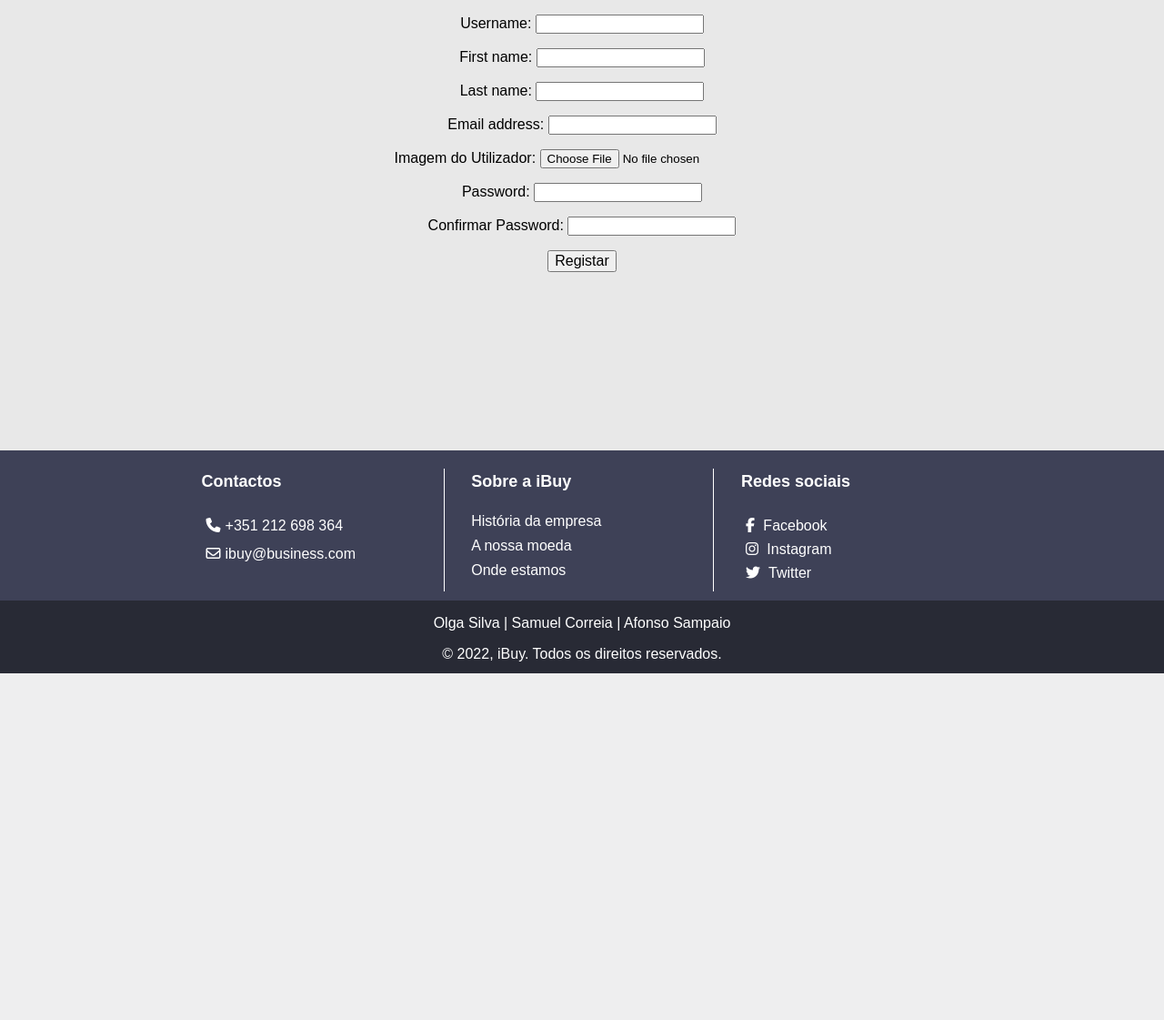
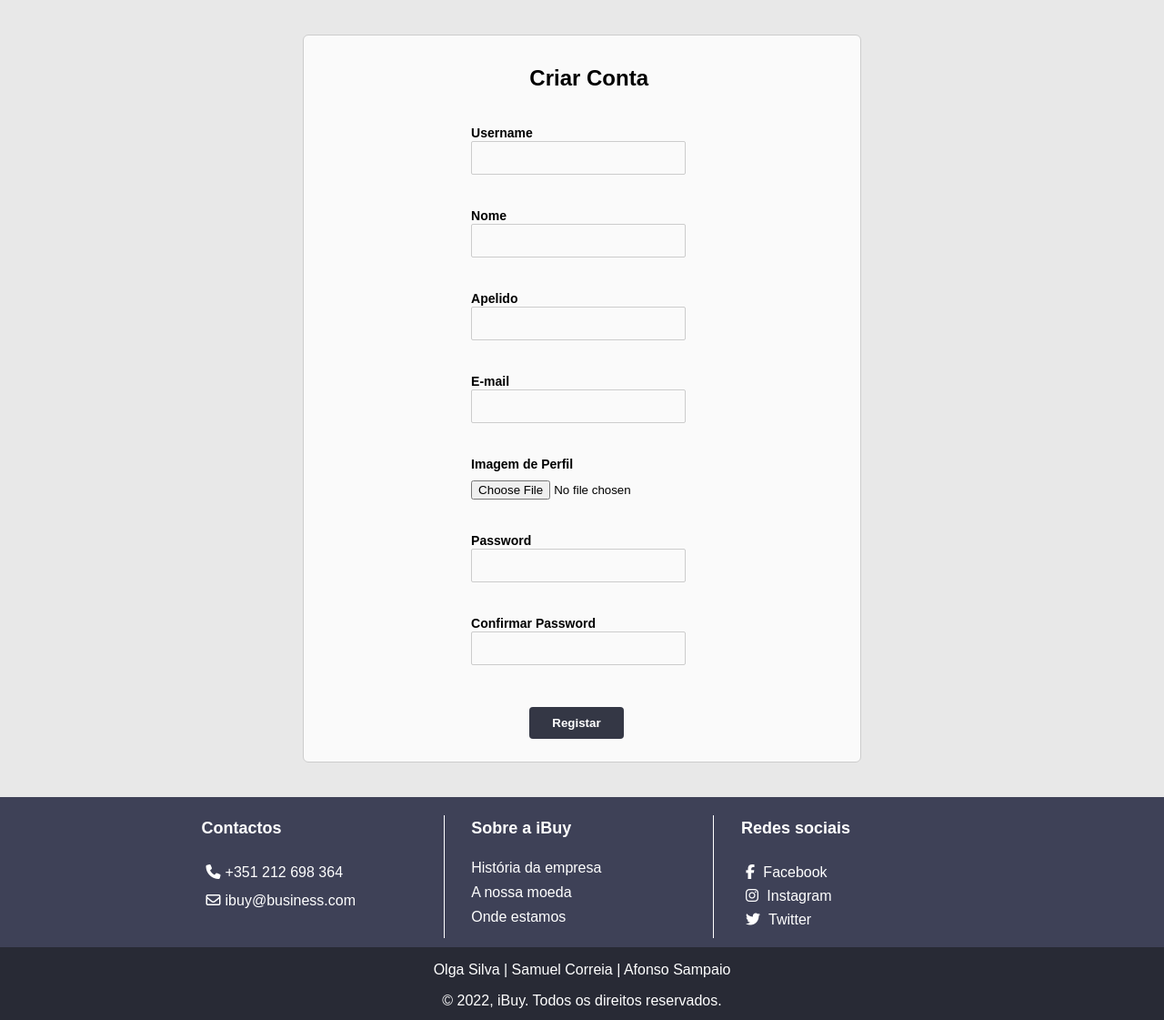
Before and after one commit to samuel0correia/ibuypr, a Django app: page /ibuy/criarconta in a window 1280 px wide. Shown: the part 60-1181 px from the top of the page at 91% size. Before the commit the page ends 800 px from the top, so only its background shows below. Run offline with Django 4.2, Linux system fonts and the light colour scheme; some libraries are stand-ins or nearby versions.

Commit message:
criarconta.html is pretty.

```diff
--- a/ibuypr/ibuy/forms.py
+++ b/ibuypr/ibuy/forms.py
@@ -37,19 +37,28 @@ class UserForm(forms.ModelForm):
             'username': None,
         }
         fields = ['username', 'first_name', 'last_name', 'email']
+        labels = {
+            'username': 'Username',
+            'first_name': 'Nome',
+            'last_name': 'Apelido',
+            'email': 'E-mail',
+        }
+        widgets = {
+            'username': forms.TextInput(attrs={'class': 'form-field'}),
+            'first_name': forms.TextInput(attrs={'class': 'form-field'}),
+            'last_name': forms.TextInput(attrs={'class': 'form-field'}),
+            'email': forms.TextInput(attrs={'class': 'form-field'}),
+        }
 
 
-class UtilizadorForm(forms.ModelForm):
-    img_utilizador = forms.ImageField(label='Imagem do Utilizador', required=False)
-    class Meta:
-        model = Utilizador
-        fields = ['img_utilizador']
+class UtilizadorForm(forms.Form):
+    img_utilizador = forms.ImageField(label='Imagem de Perfil', required=False, widget=forms.ClearableFileInput(attrs={'class': 'input-file'}))
+    # widget=forms.ClearableFileInput(attrs={'class': 'form-btn'})
 
 
 class PasswordForm(forms.Form):
-    password = forms.CharField(label='Password', widget=forms.PasswordInput())
-    cpassword = forms.CharField(label='Confirmar Password', widget=forms.PasswordInput())
-
+    password = forms.CharField(label='Password', widget=forms.PasswordInput(attrs={'class': 'form-field'}))
+    cpassword = forms.CharField(label='Confirmar Password', widget=forms.PasswordInput(attrs={'class': 'form-field'}))
 
 class ComentarioForm(forms.ModelForm):
     class Meta:
--- a/ibuypr/ibuy/static/ibuy/style.css
+++ b/ibuypr/ibuy/static/ibuy/style.css
@@ -449,6 +449,12 @@ header {
     padding-top: 2%;
     border-radius: 6px;
     background-color: #fafafa;
+    padding-left: 30%;
+
+}
+
+.login-form h2 {
+    padding-left: 15%;
 }
 
 .form-field {
@@ -462,8 +468,7 @@ header {
 }
 
 .form-field-label {
-    margin-left: -40%;
-    text-align: left !important;
+    margin-left: 0;
     font-size: 14px;
     font-weight: bold;
 }
@@ -505,7 +510,7 @@ header {
 
 .form-btn {
     cursor: pointer;
-    margin-top: 5%;
+    margin-top: 10px;
     background-color: #343745;
     color: white !important;
     padding: 10px 25px;
@@ -513,7 +518,9 @@ header {
     border: none;
     border-radius: 4px;
     font-weight: bold;
+    margin-left: 15%;
 }
+
 
 .form-btn:hover, .form-btn:active, .create-acct-btn a:hover, .create-acct-btn a:active {
     background-color: #3e4157;
@@ -525,6 +532,26 @@ header {
     margin-top: 5%;
 }
 
+.form-wrap-wide {
+    margin-left: 10%;
+    margin-right: 10%;
+    margin-top: 5%;
+    margin-bottom: 5%;
+}
+
+.input-file {
+    padding-top: 2%;
+}
+
+.form-error-msg {
+    color: #b90504;
+    margin-left: -5%;
+}
+
+.form-error-msg-wide {
+    color: #b90504;
+    margin-left: 5%;
+}
 
 
 
@@ -558,10 +585,6 @@ header {
     text-align: center;
 }
 
-form {
-    text-align: center;
-}
-
 .submit {
     font-size: 16px;
 }
--- a/ibuypr/ibuy/templates/ibuy/criarconta.html
+++ b/ibuypr/ibuy/templates/ibuy/criarconta.html
@@ -1,7 +1,7 @@
 {% extends "ibuy/index.html" %}
 {% load static %}
 
-<head>
+<head xmlns="http://www.w3.org/1999/html">
     {% block title %}
     <title>Registar</title>
     {% endblock %}
@@ -9,37 +9,39 @@
 
 <body>
 {% block content %}
-<form action="{% url 'ibuy:criarconta' %}" enctype="multipart/form-data" method="post">
+
+<section class="form-wrap-wide">
+
+<form action="{% url 'ibuy:criarconta' %}" enctype="multipart/form-data" method="post" class="login-form">
     {% csrf_token %}
-    {{ user_form.as_p }}
-    {{ utilizador_form.as_p }}
-    {{ password_form.as_p }}
+    <h2>Criar Conta</h2>
+    <br>
+
+    {% for field in user_form %}
+        <label class="form-field-label">{{ field.label }}</label><br>
+        {{ field }}<br><br>
+    <br>
+    {% endfor %}
+
+    {% for field in utilizador_form %}
+        <label class="form-field-label" >{{ field.label }}</label><br>
+        {{ field }}<br><br>
+    <br>
+    {% endfor %}
+
+    {% for field in password_form %}
+        <label class="form-field-label">{{ field.label }}</label><br>
+        {{ field }}<br><br>
+    <br>
+    {% endfor %}
+
     {% if error_message %}
-        <p><strong>{{ error_message }}</strong></p>
+    <h5 class="form-error-msg-wide">{{ error_message }}</h5>
     {% endif %}
-    <!--<br>
-    <h2>Registar</h2>
-    <br>
-    <label>Nome:</label>
-    <input type="text" name="nome" id="nome" required><br><br>
-    <label>Apelido:</label>
-    <input type="text" name="apelido" id="apelido" required><br><br>
-    <label>Username:</label>
-    <input type="text" name="username" id="username" required>
-    {% if 1or_message_2 %}
-    <strong>{{ error_message_2 }}</strong>
-    {% endif %}
-    <br><br>
-    <label>Password:</label>
-    <input type="password" name="password" id="password" required><br><br>
-    <label>Fotografia:</label>
-    <input type="file" name="img_user" accept="image/png, image/gif, image/jpeg" required>
-    {% if error_message %}
-    <p><strong>{{ error_message }}</strong></p>
-    {% endif %}
-    <br><br>-->
-    <input type="submit" value="Registar" class="submit"/>
+
+    <input type="submit" value="Registar" class="form-btn"/>
 </form>
+    </section>
 {% endblock %}
 </body>
 </html>
--- a/ibuypr/ibuy/templates/ibuy/loginuser.html
+++ b/ibuypr/ibuy/templates/ibuy/loginuser.html
@@ -21,9 +21,11 @@
         <label class="form-field-label">Password</label><br>
         <input type="password" name="password" id="password" class="form-field"/><br>
         {% if error_message %}
-        <h5 style="color: #b90504;">{{ error_message }}</h5>
+        <h5 class="form-error-msg">{{ error_message }}</h5>
         {% endif %}
-        <input type="submit" value="Login" class="form-btn"/>
+        <section class="form-btn-wrap">
+            <input type="submit" value="Login" class="form-btn"/>
+        </section>
     </form>
 
     <p class="create-acct-divider"><span>Novo na iBUY?</span></p>
--- a/ibuypr/ibuy/templates/ibuy/utilizadores.html
+++ b/ibuypr/ibuy/templates/ibuy/utilizadores.html
@@ -36,7 +36,7 @@
 
                     <section class="object-detail-one"><i class="fa-solid fa-envelope"></i>{{ user.email }}
                     </section>
-                    <section class="object-detail-two"><strong>Criada em:</strong> {{ user.date_joined }}
+                    <section class="object-detail-two"><strong>Criado em:</strong> {{ user.date_joined }}
                     </section>
                     <section class="object-detail-three"><strong>Último login:</strong> {{ user.last_login }}
                     </section>
--- a/ibuypr/ibuy/views.py
+++ b/ibuypr/ibuy/views.py
@@ -53,6 +53,11 @@ def ondeestamos(request):
 
 # mudar / melhorar
 def criarconta(request):
+    context = {
+        'user_form': UserForm,
+        'utilizador_form': UtilizadorForm,
+        'password_form': PasswordForm
+    }
     if request.method == 'POST':
         first_name = request.POST['first_name']
         last_name = request.POST['last_name']
@@ -62,14 +67,14 @@ def criarconta(request):
         cpassword = request.POST['cpassword']
         image = request.FILES.get('img_utilizador', False)
         if not (first_name and last_name and username and password):
-            return render(request, 'ibuy/criarconta.html',
-                          {'form': ContaForm, 'error_message': "Não preencheu todos os campos!"})
+            context['error_message'] = "Não preencheu todos os campos!"
+            return render(request, 'ibuy/criarconta.html',context)
         if password != cpassword:
-            return render(request, 'ibuy/criarconta.html',
-                          {'form': ContaForm, 'error_message': "As passwords inseridas não são iguais!"})
+            context['error_message'] = "As passwords inseridas não são iguais!"
+            return render(request, 'ibuy/criarconta.html',context)
         if User.objects.filter(username=username).exists():
-            return render(request, 'ibuy/criarconta.html',
-                          {'form': ContaForm, 'error_message': "Já existe uma conta com esse username associado"})
+            context['error_message'] = "Já existe uma conta com esse username associado"
+            return render(request, 'ibuy/criarconta.html',context)
         else:
             user = User.objects.create_user(username, email, password)
             user.first_name = first_name
@@ -83,11 +88,6 @@ def criarconta(request):
             utilizador.save()
             return HttpResponseRedirect(reverse('ibuy:index'))
     else:
-        context = {
-            'user_form': UserForm,
-            'utilizador_form': UtilizadorForm,
-            'password_form': PasswordForm
-        }
         return render(request, 'ibuy/criarconta.html', context)
 
 
@@ -103,8 +103,9 @@ def loginuser(request):
             login(request, user)
             return HttpResponseRedirect(reverse('ibuy:index'))
         else:
-            request.session['invalid_user'] = 'Utilizador não existe, tente de novo com outro username/password'
-            return HttpResponseRedirect(reverse('ibuy:loginuser'))
+            #request.session['invalid_user'] = 'Utilizador não existe, tente de novo com outro username/password'
+            #return HttpResponseRedirect(reverse('ibuy:loginuser'))
+            return render(request, 'ibuy/loginuser.html', {'error_message': "Username/Password inválidos!"})
     else:
         return render(request, 'ibuy/loginuser.html')
 
```
Also changed, not shown: notas.txt (+5 -5 lines), ibuypr/db.sqlite3.
